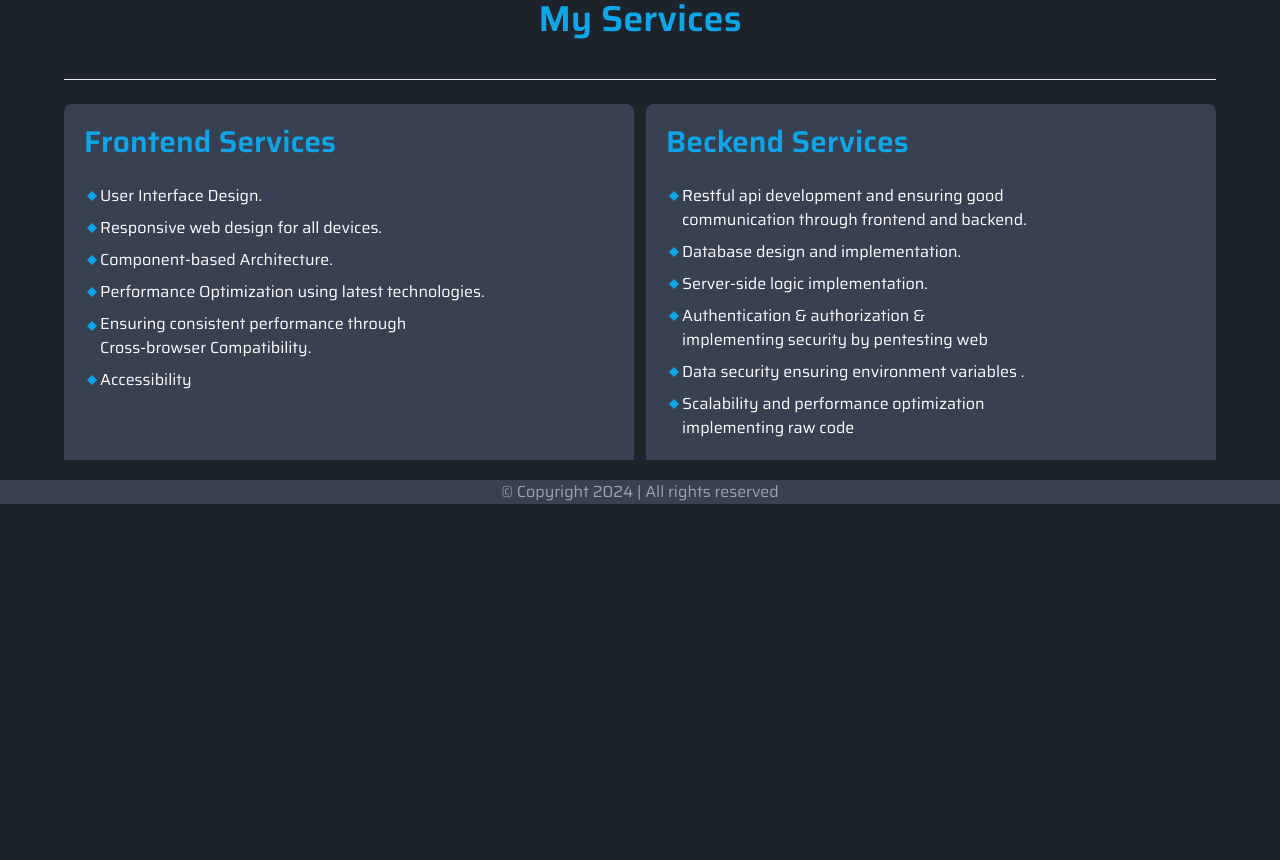
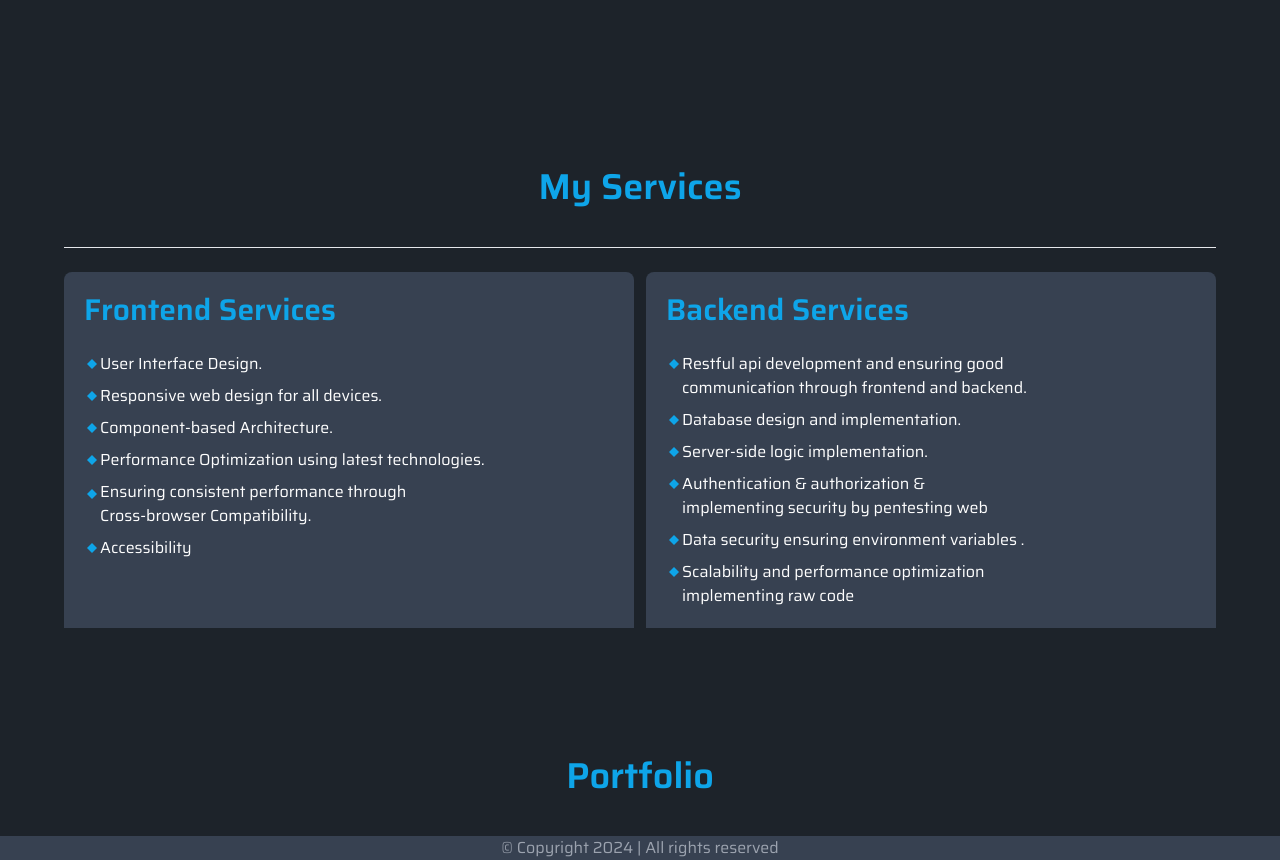
Before and after one commit to ammarcse50/portfolio, a React (Vite) app: page / in a window 1280 px wide. Shown: the part 1560-2420 px from the top of the page. Before the commit the page ends 2064 px from the top, so only its background shows below. Built offline with nearby package versions, Linux system fonts and the light colour scheme.

Commit message:
services-completed

```diff
--- a/src/App.jsx
+++ b/src/App.jsx
@@ -4,6 +4,7 @@ import About from "./components/About";
 import Footer from "./components/Footer";
 
 import Services from "./components/Services";
+import Portfolio from "./components/Portfolio";
 
 function App() {
   return (
@@ -14,7 +15,7 @@ function App() {
         <Header></Header>
         <About></About>
         <Services></Services>
-        {/* <Portfolio></Portfolio> */}
+        <Portfolio></Portfolio>
       </div>
       <Footer></Footer>
     </div>
--- a/src/components/About.jsx
+++ b/src/components/About.jsx
@@ -23,7 +23,7 @@ import { FiFigma } from "react-icons/fi";
 
 const About = () => {
   return (
-    <div name="about" className="mt-32 mb-10">
+    <div name="about" className="pt-32 mb-10">
       <h2 className="text-center text-4xl mb-10 font-semibold text-sky-500">
         About Me
       </h2>
--- a/src/components/Header.jsx
+++ b/src/components/Header.jsx
@@ -7,7 +7,7 @@ const Header = () => {
     <div
      name="home"
 
-      className="md:flex space-y-20   md:justify-between  items-center mt-20  "
+      className="md:flex space-y-20   md:justify-between  items-center pt-20 mb-10  "
     >
       <div className="md:w-1/2 md:p-4 space-y-9 text-center md:text-left">
         <h2 className="lg:text-2xl text-3xl font-bold text-white">
--- a/src/components/Navbar.jsx
+++ b/src/components/Navbar.jsx
@@ -8,21 +8,21 @@ const Navbar = () => {
           <a className="hover:bg-[#00eeff] hover:text-black text-2xl">Home</a>
         </li>{" "}
       </Link>
-      <Link to="about" spy={true} smooth={true} offset={-100} duration={500}>
+      <Link to="about" spy={true} smooth={true} offset={-30} duration={500}>
         <li>
           <a className="hover:bg-[#00eeff] hover:text-black text-2xl">
             About Me
           </a>
         </li>{" "}
       </Link>
-      <Link to="services" spy={true} smooth={true} offset={-100} duration={500}>
+      <Link to="services" spy={true} smooth={true} offset={-30} duration={500}>
         <li>
           <a className="hover:bg-[#00eeff] hover:text-black text-2xl">
             Services
           </a>
         </li>{" "}
       </Link>
-      <Link to="service" spy={true} smooth={true} offset={-100} duration={500}>
+      <Link to="portfolio" spy={true} smooth={true} offset={-100} duration={500}>
         <li>
           <a className="hover:bg-[#00eeff] hover:text-black text-2xl">
             Portfolio
--- a/src/components/Portfolio.jsx
+++ b/src/components/Portfolio.jsx
@@ -1,11 +1,33 @@
-import React from 'react';
+import React from "react";
 
 const Portfolio = () => {
-    return (
-        <div name="portfolio">
-            <h2>Portfolio</h2>
-        </div>
-    );
+  return (
+    <div name="portfolio" className="pt-32">
+      <h2 className="text-center text-4xl mb-10 font-semibold text-sky-500">
+        Portfolio
+      </h2>
+
+
+     <div className="projects">
+
+
+
+
+
+
+
+
+
+
+     </div>
+
+
+
+
+
+
+    </div>
+  );
 };
 
 export default Portfolio;
--- a/src/components/Services.jsx
+++ b/src/components/Services.jsx
@@ -3,7 +3,7 @@ import { VscDebugBreakpointLog } from "react-icons/vsc";
 
 const Services = () => {
   return (
-    <div name="services">
+    <div name="services" className="pt-32 ">
       <h2 className="text-center text-4xl mb-10 font-semibold text-sky-500">
         My Services
       </h2>
@@ -47,7 +47,7 @@ const Services = () => {
         </div>
         <div className="lg:w-1/2 h-full w-full  hover:outline hover:outline-[#00eeff] bg-gray-700 p-5 rounded-t-lg space-y-2">
           <h2 className="text-sky-500 text-3xl font-semibold mb-6">
-            Beckend Services
+            Backend Services
           </h2>
 
           <span className="flex text-white">
```
